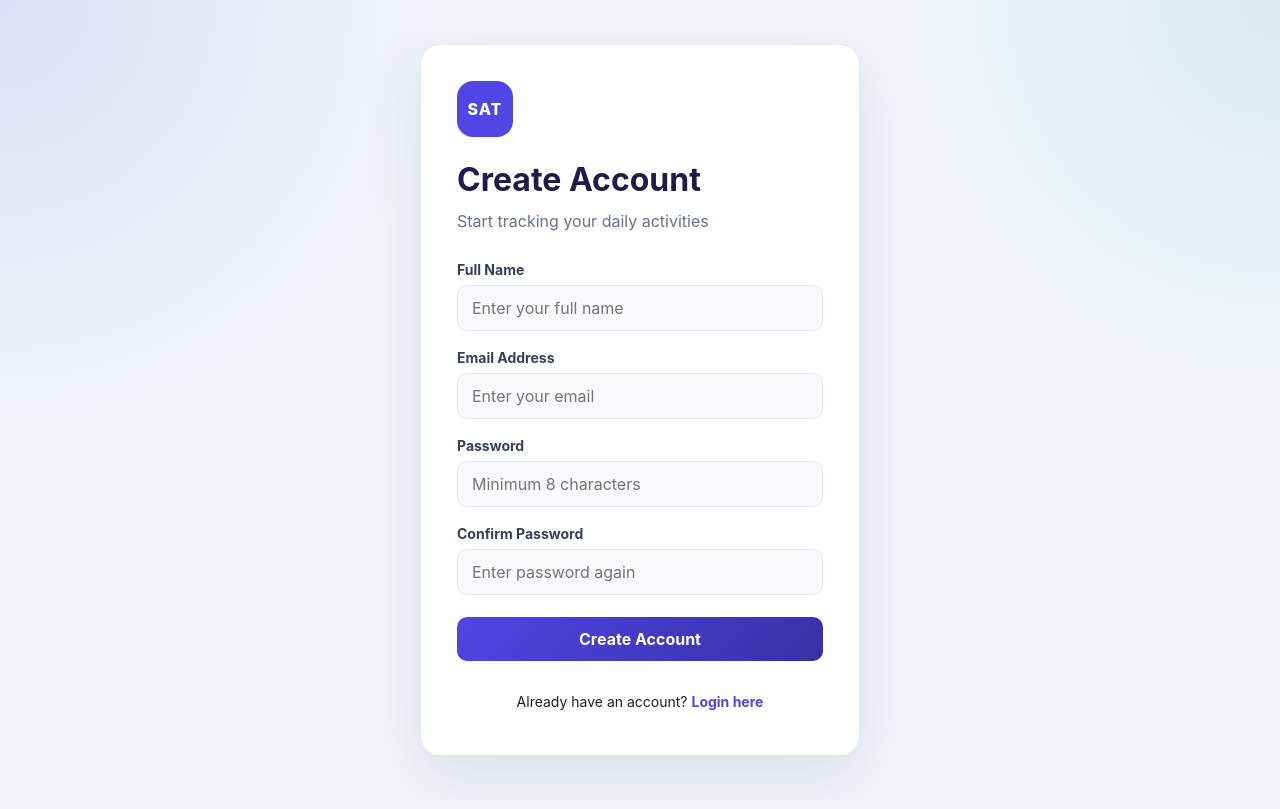
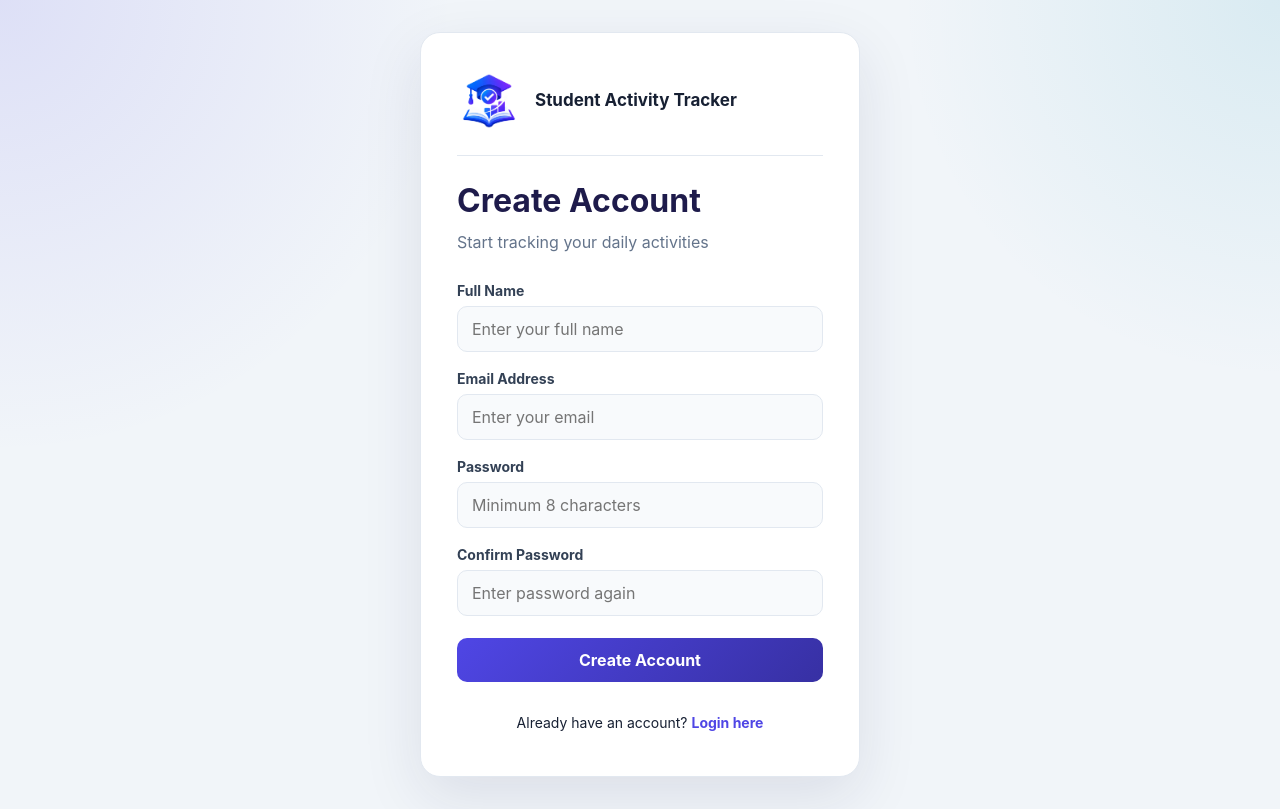
Before and after one commit to Dhiraj288/student-activity-tracker, a Flask app: page /register in a window 1280 px wide. Before the commit the page ends 770 px from the top, so only its background shows below. Run offline with Flask 3, Linux system fonts and the light colour scheme.

Commit message:
Use the tracker logo and full name on authentication pages

```diff
--- a/static/style.css
+++ b/static/style.css
@@ -849,17 +849,27 @@ th { font-size: 14px; }
     background: var(--card);
     box-shadow: 0 20px 60px rgba(30, 27, 75, 0.10);
 }
+.auth-brand {
+    display: flex;
+    align-items: center;
+    gap: 14px;
+    margin-bottom: 26px;
+    padding-bottom: 22px;
+    border-bottom: 1px solid var(--border);
+}
 .auth-logo {
-    display: grid;
-    place-items: center;
-    width: 56px;
-    height: 56px;
-    margin-bottom: 24px;
-    border-radius: 16px;
-    background: var(--primary);
-    color: white;
-    font-weight: 800;
-    letter-spacing: 1px;
+    display: block;
+    width: 64px;
+    height: 64px;
+    flex-shrink: 0;
+    object-fit: contain;
+}
+.auth-brand-name {
+    min-width: 0;
+    font-size: 17px;
+    line-height: 1.4;
+    font-weight: 750;
+    color: var(--text);
 }
 .auth-card h1 { font-size: clamp(26px, 5vw, 32px); line-height: 1.2; }
 .auth-subtitle { color: var(--muted); margin: 10px 0 26px; }
--- a/templates/register.html
+++ b/templates/register.html
@@ -23,7 +23,16 @@
 
         <div class="auth-card">
 
-            <div class="auth-logo">SAT</div>
+            <div class="auth-brand">
+                <img
+                    src="{{ url_for('static', filename='logo.png') }}"
+                    class="auth-logo"
+                    width="64"
+                    height="64"
+                    alt=""
+                >
+                <span class="auth-brand-name">Student Activity Tracker</span>
+            </div>
 
             <h1>Create Account</h1>
 
```
Also changed, not shown: templates/login.html (+10 -1 lines).
